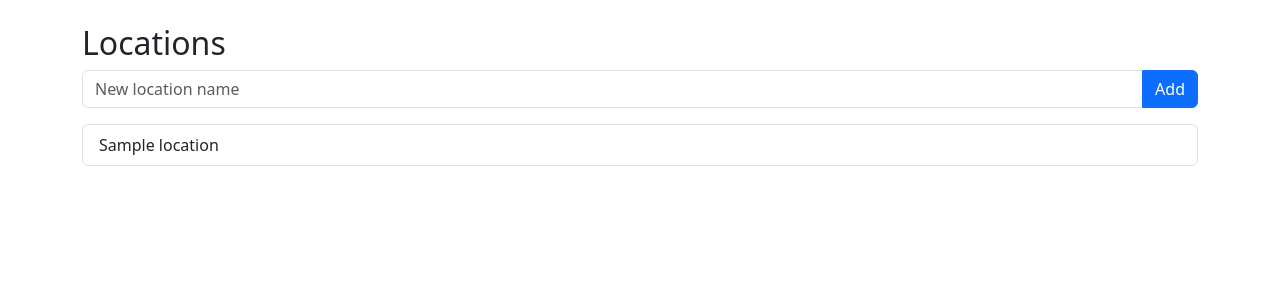
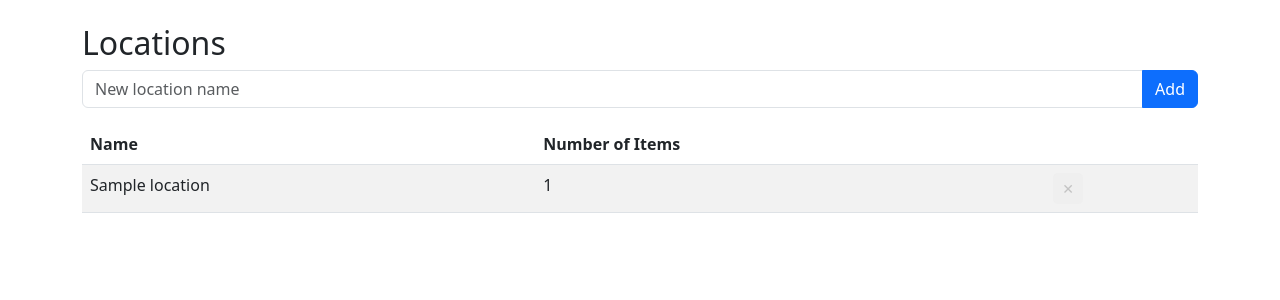
Before and after one commit to scrampy/home-inventory, a Flask app: page /web/locations in a window 1280 px wide. Shown: the part 56-356 px from the top of the page. Run offline with Flask 3, Linux system fonts and the light colour scheme; tables that the repository leaves empty hold one stand-in row (values such as "Sample post").

Commit message:
Locations: fix delete logic, show item count, table layout, sort by name; Master Items: sort by name. Only allow delete for empty locations. UI improvements.

```diff
--- a/app.py
+++ b/app.py
@@ -1,5 +1,6 @@
 from flask import Flask, request, jsonify, render_template, redirect, url_for
 from flask_sqlalchemy import SQLAlchemy
+from sqlalchemy.exc import IntegrityError
 from marshmallow import ValidationError, Schema, fields
 from datetime import datetime
 import random
@@ -159,7 +160,7 @@ def seed():
         'Rice', 'Pasta', 'Bread', 'Tortillas', 'Cereal', 'Oatmeal', 'Peanut Butter', 'Jelly', 'Canned Beans', 'Canned Corn',
         'Soup', 'Crackers', 'Chips', 'Cookies', 'Ice Cream', 'Frozen Pizza', 'Frozen Vegetables', 'Ketchup', 'Mustard', 'Mayonnaise'
     ]
-    items = [MasterItem(name=name) for name in grocery_items]
+    items = [MasterItem(name=name.title()) for name in grocery_items]
     db.session.add_all(items)
     db.session.commit()
 
@@ -180,27 +181,57 @@ def index():
 
 @app.route('/web/locations', methods=['GET', 'POST'])
 def web_locations():
+    error = None
+    confirmation = None
     if request.method == 'POST':
         name = request.form.get('name')
         if name:
-            loc = Location(name=name.strip())
+            norm_name = name.strip().title()
+            loc = Location(name=norm_name)
             db.session.add(loc)
-            db.session.commit()
-        return redirect(url_for('web_locations'))
-    locations = Location.query.all()
-    return render_template('locations.html', locations=locations)
+            try:
+                db.session.commit()
+            except IntegrityError:
+                db.session.rollback()
+                error = f"Location '{norm_name}' already exists."
+        return redirect(url_for('web_locations', error=error) if not error else url_for('web_locations', error=error))
+    error = request.args.get('error')
+    confirmation = request.args.get('confirmation')
+    locations = Location.query.order_by(Location.name).all()
+    # Attach number of items for each location
+    for loc in locations:
+        loc.num_items = Inventory.query.filter_by(location_id=loc.id).count()
+    return render_template('locations.html', locations=locations, error=error, confirmation=confirmation)
+
+@app.route('/web/locations/delete/<int:loc_id>', methods=['POST'])
+def web_delete_location(loc_id):
+    loc = Location.query.get_or_404(loc_id)
+    if Inventory.query.filter_by(location_id=loc_id).count() > 0:
+        error = f"Cannot delete '{loc.name}' because it still contains inventory. Remove all items first."
+        return redirect(url_for('web_locations', error=error))
+    db.session.delete(loc)
+    db.session.commit()
+    confirmation = f"Location '{loc.name}' deleted."
+    return redirect(url_for('web_locations', confirmation=confirmation))
 
 @app.route('/web/master-items', methods=['GET', 'POST'])
 def web_master_items():
+    error = None
     if request.method == 'POST':
         name = request.form.get('name')
         if name:
-            item = MasterItem(name=name.strip())
+            norm_name = name.strip().title()
+            item = MasterItem(name=norm_name)
             db.session.add(item)
-            db.session.commit()
-        return redirect(url_for('web_master_items'))
-    items = MasterItem.query.all()
-    return render_template('master_items.html', items=items)
+            try:
+                db.session.commit()
+            except IntegrityError:
+                db.session.rollback()
+                error = f"Item '{norm_name}' already exists."
+        return redirect(url_for('web_master_items', error=error) if not error else url_for('web_master_items', error=error))
+    error = request.args.get('error')
+    items = MasterItem.query.order_by(MasterItem.name).all()
+    return render_template('master_items.html', items=items, error=error)
 
 @app.route('/web/inventory', methods=['GET', 'POST'])
 def web_inventory():
@@ -208,6 +239,7 @@ def web_inventory():
     selected_location = None
     inventory = []
     confirmation = None
+    error = None
     loc_param = request.args.get('location_id', type=int)
 
     if request.method == 'POST':
@@ -215,7 +247,7 @@ def web_inventory():
         item_id = request.form.get('master_item_id')
         qty = request.form.get('quantity')
         try:
-            quantity = float(qty)
+            quantity = int(qty)
             if quantity < 0:
                 raise ValueError
         except:
@@ -225,15 +257,20 @@ def web_inventory():
             existing = Inventory.query.filter_by(location_id=loc_id, master_item_id=item_id).first()
             item_obj = MasterItem.query.get(item_id)
             loc_obj = Location.query.get(loc_id)
-            if existing:
-                existing.quantity += quantity
-                existing.last_updated = datetime.utcnow()
-                confirmation = f"Added {quantity:g} to {item_obj.name} in {loc_obj.name}. New quantity: {existing.quantity:g}."
-            else:
-                inv = Inventory(location_id=loc_id, master_item_id=item_id, quantity=quantity)
-                db.session.add(inv)
-                confirmation = f"Added {quantity:g} of {item_obj.name} to {loc_obj.name}."
-            db.session.commit()
+            try:
+                if existing:
+                    existing.quantity += quantity
+                    existing.last_updated = datetime.utcnow()
+                    confirmation = f"Added {quantity:g} to {item_obj.name} in {loc_obj.name}. New quantity: {existing.quantity:g}."
+                else:
+                    inv = Inventory(location_id=loc_id, master_item_id=item_id, quantity=quantity)
+                    db.session.add(inv)
+                    confirmation = f"Added {quantity:g} of {item_obj.name} to {loc_obj.name}."
+                db.session.commit()
+            except IntegrityError:
+                db.session.rollback()
+                error = f"Item '{item_obj.name}' already exists in {loc_obj.name}."
+                return redirect(url_for('web_inventory', location_id=loc_id, error=error))
             # Stay on same location after POST
             return redirect(url_for('web_inventory', location_id=loc_id, confirmation=confirmation))
         else:
@@ -242,6 +279,7 @@ def web_inventory():
 
     # GET
     confirmation = request.args.get('confirmation')
+    error = request.args.get('error')
     if loc_param:
         selected_location = Location.query.get(loc_param)
         inventory = Inventory.query.filter_by(location_id=loc_param).all()
@@ -251,7 +289,7 @@ def web_inventory():
         items = MasterItem.query.filter(~MasterItem.id.in_(inventory_item_ids)).all()
     else:
         items = MasterItem.query.all()
-    return render_template('inventory.html', locations=locations, items=items, selected_location=selected_location, inventory=inventory, selected_location_id=loc_param, confirmation=confirmation)
+    return render_template('inventory.html', locations=locations, items=items, selected_location=selected_location, inventory=inventory, selected_location_id=loc_param, confirmation=confirmation, error=error)
 
 @app.route('/web/inventory/update/<int:inv_id>', methods=['POST'])
 def web_update_inventory(inv_id):
--- a/templates/inventory.html
+++ b/templates/inventory.html
@@ -16,6 +16,12 @@
 {% if selected_location %}
 <hr>
 <h4>Add / Update Items</h4>
+{% if error %}
+  <div class="alert alert-danger alert-dismissible fade show mt-2 mb-3" role="alert">
+    {{ error }}
+    <button type="button" class="btn-close" data-bs-dismiss="alert" aria-label="Close"></button>
+  </div>
+{% endif %}
 <form method="post" class="row g-3 mb-4">
   <div class="col-auto">
     <select name="master_item_id" class="form-select" required>
--- a/templates/locations.html
+++ b/templates/locations.html
@@ -1,17 +1,71 @@
 {% extends 'base.html' %}
 {% block content %}
 <h2>Locations</h2>
+{% if error %}
+  <div class="alert alert-danger alert-dismissible fade show mt-2 mb-3" role="alert">
+    {{ error }}
+    <button type="button" class="btn-close" data-bs-dismiss="alert" aria-label="Close"></button>
+  </div>
+{% endif %}
+{% if confirmation %}
+  <div class="alert alert-success alert-dismissible fade show mt-2 mb-3" role="alert">
+    {{ confirmation }}
+    <button type="button" class="btn-close" data-bs-dismiss="alert" aria-label="Close"></button>
+  </div>
+{% endif %}
 <form method="post" class="mb-3">
   <div class="input-group">
     <input name="name" class="form-control" placeholder="New location name" required>
     <button class="btn btn-primary">Add</button>
   </div>
 </form>
-<ul class="list-group">
-  {% for loc in locations %}
-  <li class="list-group-item d-flex justify-content-between align-items-center">
-    {{ loc.name }}
-  </li>
-  {% endfor %}
-</ul>
+<table class="table table-striped mt-3">
+  <thead>
+    <tr>
+      <th>Name</th>
+      <th>Number of Items</th>
+      <th></th>
+    </tr>
+  </thead>
+  <tbody>
+    {% for loc in locations %}
+    <tr id="location-row-{{ loc.id }}">
+      <td>{{ loc.name }}</td>
+      <td>{{ loc.num_items }}</td>
+      <td>
+        {% if loc.num_items == 0 %}
+          <span id="delete-actions-{{ loc.id }}">
+            <button type="button" class="btn btn-sm" style="background-color:#f8d7da; color:#842029; border:1px solid #f5c2c7;" title="Remove" onclick="showDeleteConfirm({{ loc.id }})">&#10005;</button>
+          </span>
+          <span id="delete-confirm-{{ loc.id }}" style="display:none;">
+            <button type="button" class="btn btn-secondary btn-sm me-1" onclick="hideDeleteConfirm({{ loc.id }})">Cancel</button>
+            <form method="post" action="{{ url_for('web_delete_location', loc_id=loc.id) }}" style="display:inline;">
+              <button type="submit" class="btn btn-danger btn-sm">Delete</button>
+            </form>
+          </span>
+        {% else %}
+          <button class="btn btn-sm" style="background-color:#eee; color:#aaa; border:1px solid #eee; cursor:not-allowed;" title="Cannot delete non-empty location" disabled>&#10005;</button>
+        {% endif %}
+      </td>
+    </tr>
+    {% endfor %}
+  </tbody>
+</table>
+<script>
+// Inline delete confirmation logic for locations
+let lastConfirmLocId = null;
+function showDeleteConfirm(locId) {
+  if (lastConfirmLocId !== null && lastConfirmLocId !== locId) {
+    hideDeleteConfirm(lastConfirmLocId);
+  }
+  document.getElementById('delete-actions-' + locId).style.display = 'none';
+  document.getElementById('delete-confirm-' + locId).style.display = '';
+  lastConfirmLocId = locId;
+}
+function hideDeleteConfirm(locId) {
+  document.getElementById('delete-actions-' + locId).style.display = '';
+  document.getElementById('delete-confirm-' + locId).style.display = 'none';
+  lastConfirmLocId = null;
+}
+</script>
 {% endblock %}
--- a/templates/master_items.html
+++ b/templates/master_items.html
@@ -1,6 +1,12 @@
 {% extends 'base.html' %}
 {% block content %}
 <h2>Master Items</h2>
+{% if error %}
+  <div class="alert alert-danger alert-dismissible fade show mt-2 mb-3" role="alert">
+    {{ error }}
+    <button type="button" class="btn-close" data-bs-dismiss="alert" aria-label="Close"></button>
+  </div>
+{% endif %}
 <form method="post" class="mb-3">
   <div class="input-group">
     <input name="name" class="form-control" placeholder="New item name" required>
```
